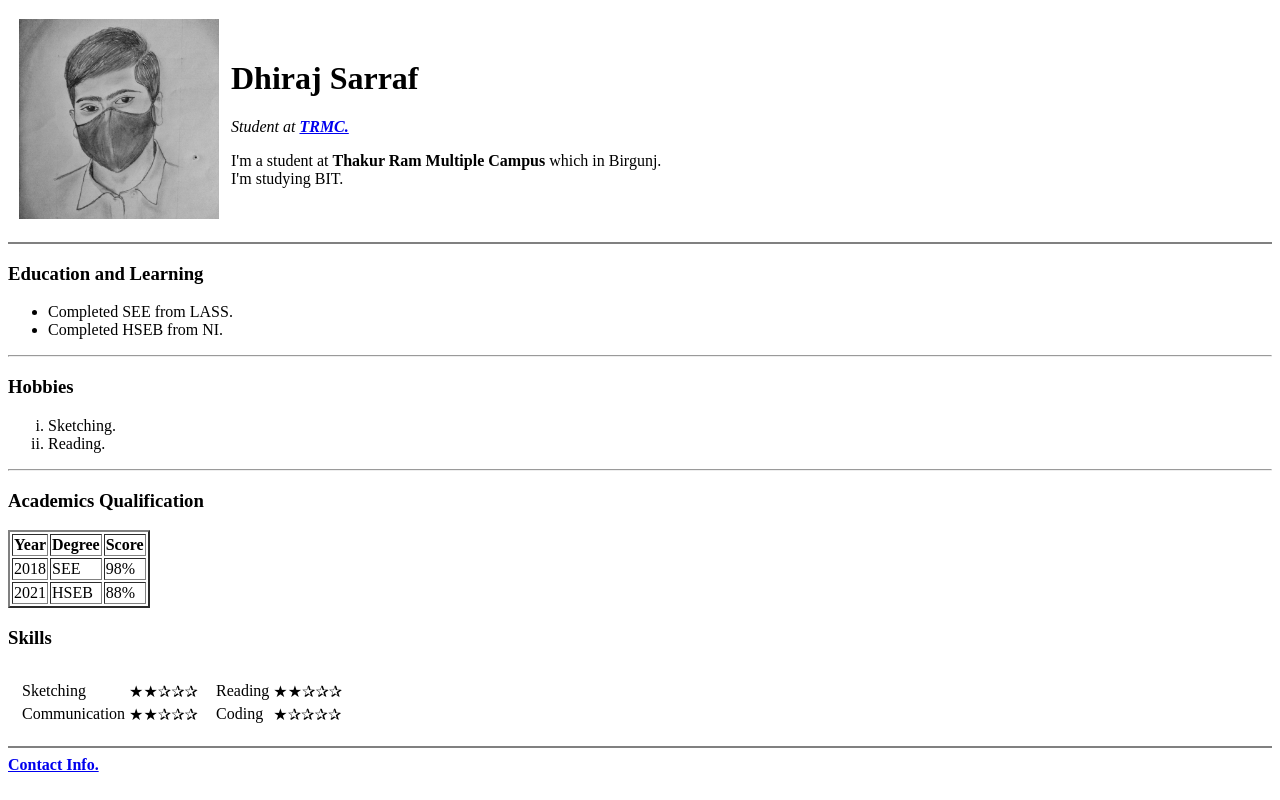
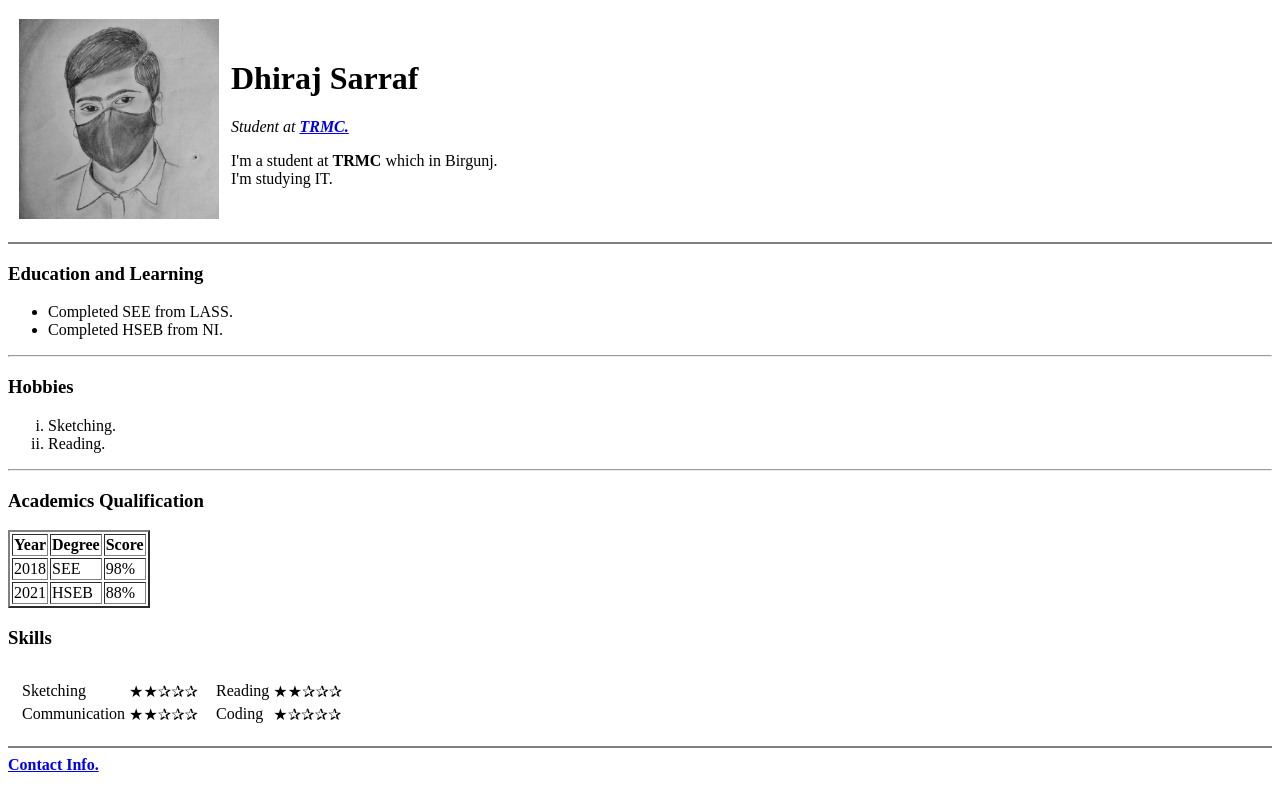
Before and after one commit to dhirajs16/cv, a plain HTML site: page index.html in a window 1280 px wide. Drawn offline with Linux system fonts and the light colour scheme.

Commit message:
Update index.html

```diff
--- a/index.html
+++ b/index.html
@@ -13,7 +13,7 @@
             <td>
                 <h1>Dhiraj Sarraf</h1>
                 <p><em>Student at <strong> <a href="https://en.wikipedia.org/wiki/Thakur_Ram_Multiple_Campus">TRMC.</a></strong></em></p>
-                <p>I'm a student at <strong>Thakur Ram Multiple Campus</strong> which in Birgunj. <br>I'm studying BIT.</p>
+                <p>I'm a student at <strong>TRMC</strong> which in Birgunj. <br>I'm studying IT.</p>
             </td>
         </tr>
     </table>
```
